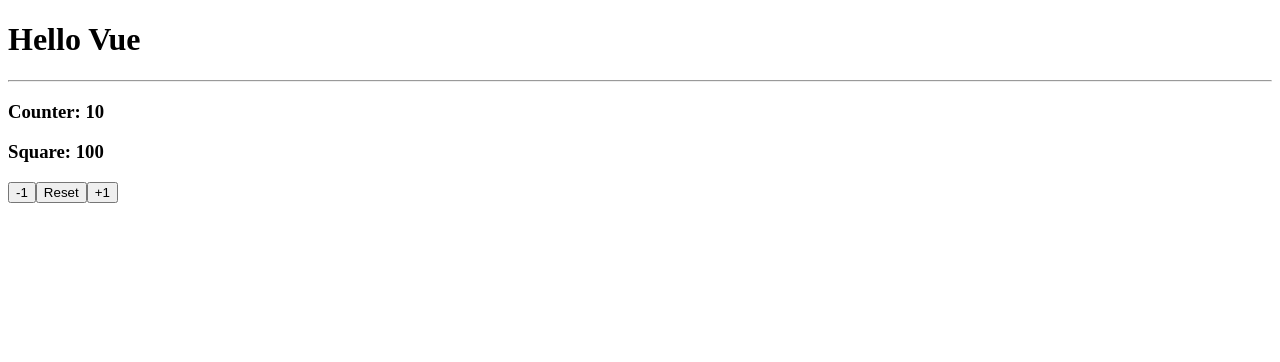
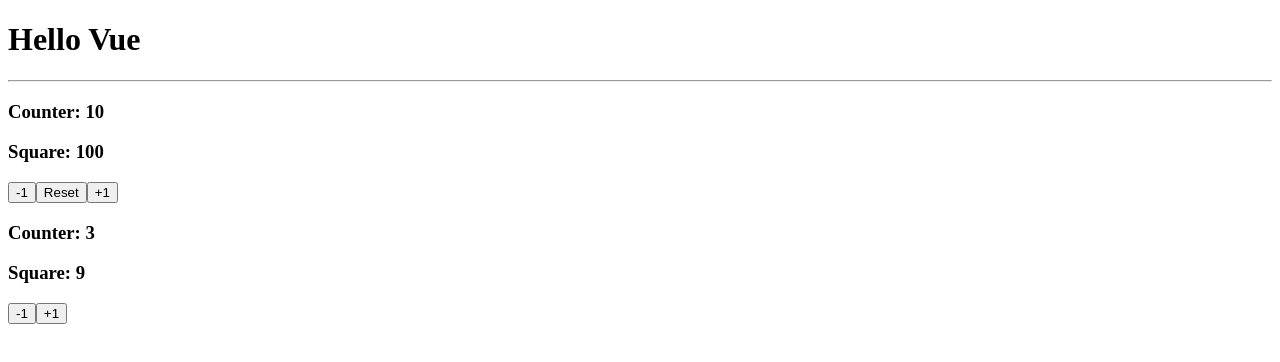
Before and after one commit to victorwcv/Vue, a Vue app in the folder 01-indecision-app/: page / in a window 1280 px wide. Shown: the top 362 px of the page. Built offline with nearby package versions, Linux system fonts and the light colour scheme; the HTML template or start-up script is replaced by a standard one.

Commit message:
feat: traditional component

```diff
--- a/01-indecision-app/src/App.vue
+++ b/01-indecision-app/src/App.vue
@@ -2,10 +2,12 @@
   <h1>Hello Vue</h1>
   <hr>
   <MyCounter :value="10" />
+  <MyCounterScript :value="3" />
 </template>
 
 <script lang="ts" setup>
 import MyCounter from './components/MyCounter.vue';
+import MyCounterScript from './components/MyCounterScript.vue';
 
 
 </script>
--- /dev/null
+++ b/01-indecision-app/src/components/MyCounterScript.vue
@@ -0,0 +1,66 @@
+<template>
+  <section>
+    <h3>Counter: {{ counter }}</h3>
+    <h3>Square: {{ counterSquare }}</h3>
+
+    <div>
+      <button @click="counter--">-1</button>
+      <button @click="counter++">+1</button>
+    </div>
+  </section>
+</template>
+
+
+<script lang="ts">
+import { computed, ref, defineComponent } from 'vue';
+
+export default defineComponent({
+  props: {
+    value: { type: Number, required: true }
+  },
+  setup(props) {
+    const counter = ref(props.value);
+    const counterSquare = computed(() => counter.value ** 2);
+
+    return {
+      counter,
+      counterSquare
+    }
+
+  }
+})
+
+
+
+
+
+
+
+
+
+
+// import { ref, computed } from 'vue';
+
+// const props = defineProps({
+//   value: {
+//     type: Number,
+//     required: true,
+//   }
+// })
+
+
+// const counter = ref(props.value);
+// const counterSquare = computed(() => counter.value ** 2);
+// const increment = () => {
+//   counter.value++;
+// };
+// const decrement = () => {
+//   if (counter.value === 0) return;
+//   counter.value--;
+// }
+
+// const reset = () => counter.value = props.value;
+
+
+
+</script>
```
